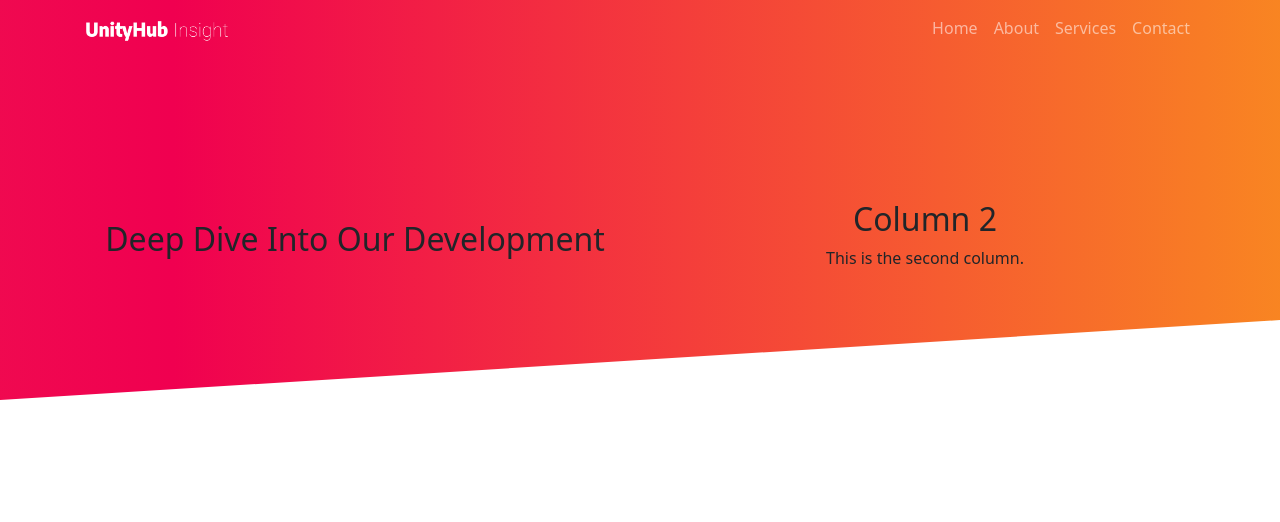
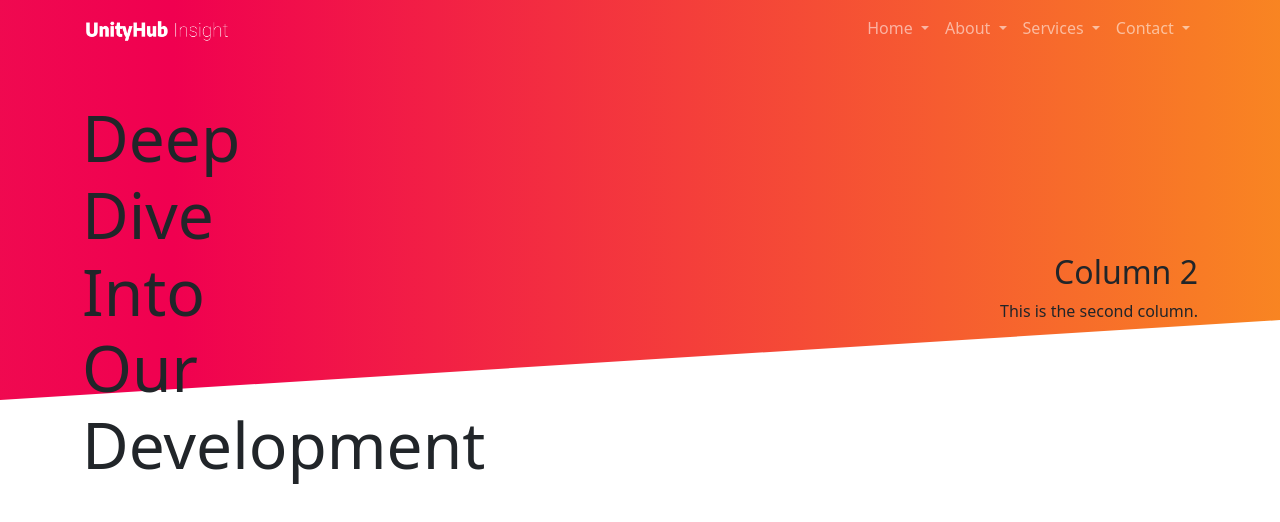
Before and after one commit to jeromejenkinsjr/web-design-frameworks, a plain HTML site: page index.html in a window 1280 px wide. Drawn offline with nearby package versions, Linux system fonts and the light colour scheme.

Commit message:
Testing font styles and starting SASS

```diff
--- a/index.html
+++ b/index.html
@@ -11,6 +11,13 @@
 			rel="stylesheet"
 		/>
 		<link rel="stylesheet" href="styles.css" />
+
+		<link rel="preconnect" href="https://fonts.googleapis.com" />
+		<link rel="preconnect" href="https://fonts.gstatic.com" crossorigin />
+		<link
+			href="https://fonts.googleapis.com/css2?family=Bebas+Neue&display=swap"
+			rel="stylesheet"
+		/>
 	</head>
 	<body>
 		<nav
@@ -37,43 +44,104 @@
 				>
 					<span class="navbar-toggler-icon"></span>
 				</button>
+
 				<div class="collapse navbar-collapse" id="navbarNav">
 					<ul class="navbar-nav ms-auto">
-						<li class="nav-item">
-							<a class="nav-link" href="#">Home</a>
+						<li class="nav-item dropdown">
+							<a
+								class="nav-link dropdown-toggle"
+								href="#"
+								id="homeDropdown"
+								role="button"
+								data-bs-toggle="dropdown"
+								aria-expanded="false"
+							>
+								Home
+							</a>
+							<ul class="dropdown-menu" aria-labelledby="homeDropdown">
+								<li><a class="dropdown-item" href="#">Home 1</a></li>
+								<li><a class="dropdown-item" href="#">Home 2</a></li>
+								<li><a class="dropdown-item" href="#">Home 3</a></li>
+							</ul>
 						</li>
-						<li class="nav-item">
-							<a class="nav-link" href="#">About</a>
+						<li class="nav-item dropdown">
+							<a
+								class="nav-link dropdown-toggle"
+								href="#"
+								id="aboutDropdown"
+								role="button"
+								data-bs-toggle="dropdown"
+								aria-expanded="false"
+							>
+								About
+							</a>
+							<ul class="dropdown-menu" aria-labelledby="aboutDropdown">
+								<li><a class="dropdown-item" href="#">About 1</a></li>
+								<li><a class="dropdown-item" href="#">About 2</a></li>
+								<li><a class="dropdown-item" href="#">About 3</a></li>
+							</ul>
 						</li>
-						<li class="nav-item">
-							<a class="nav-link" href="#">Services</a>
+						<li class="nav-item dropdown">
+							<a
+								class="nav-link dropdown-toggle"
+								href="#"
+								id="servicesDropdown"
+								role="button"
+								data-bs-toggle="dropdown"
+								aria-expanded="false"
+							>
+								Services
+							</a>
+							<ul class="dropdown-menu" aria-labelledby="servicesDropdown">
+								<li><a class="dropdown-item" href="#">Service 1</a></li>
+								<li><a class="dropdown-item" href="#">Service 2</a></li>
+								<li><a class="dropdown-item" href="#">Service 3</a></li>
+							</ul>
 						</li>
-						<li class="nav-item">
-							<a class="nav-link" href="#">Contact</a>
+						<li class="nav-item dropdown">
+							<a
+								class="nav-link dropdown-toggle"
+								href="#"
+								id="contactDropdown"
+								role="button"
+								data-bs-toggle="dropdown"
+								aria-expanded="false"
+							>
+								Contact
+							</a>
+							<ul class="dropdown-menu" aria-labelledby="contactDropdown">
+								<li><a class="dropdown-item" href="#">Contact 1</a></li>
+								<li><a class="dropdown-item" href="#">Contact 2</a></li>
+								<li><a class="dropdown-item" href="#">Contact 3</a></li>
+							</ul>
 						</li>
 					</ul>
 				</div>
 			</div>
 		</nav>
 
-		<div class="container-fluid-m-0">
-			<div class="irregular-shape">
-				<div class="headercontent">
-					<div class="container">
-						<div class="row align-items-center">
-							<div class="col-6 text-center">
-								<h2>Deep Dive Into Our Development</h2>
-							</div>
-							<div class="col-6 text-center">
-								<h2>Column 2</h2>
-								<p>This is the second column.</p>
-							</div>
+		<div class="container-fluid m-0 p-0">
+			<div class="irregular-shape"></div>
+			<div class="headercontent">
+				<div class="container">
+					<div class="row align-items-center justify-content-center">
+						<div class="col-6 text-start">
+							<h2 class="display-3 text-wrap">
+								<span class="d-block">Deep</span>
+								<span class="d-block">Dive</span>
+								<span class="d-block">Into</span>
+								<span class="d-block">Our</span>
+								<span class="d-block">Development</span>
+							</h2>
+						</div>
+						<div class="col-6 text-end">
+							<h2>Column 2</h2>
+							<p>This is the second column.</p>
 						</div>
 					</div>
 				</div>
 			</div>
 		</div>
-
 		<!-- Bootstrap JS (Optional) -->
 		<script src="https://cdn.jsdelivr.net/npm/bootstrap@5.3.0-alpha1/dist/js/bootstrap.bundle.min.js"></script>
 	</body>
--- /dev/null
+++ b/scss/styles.scss
@@ -0,0 +1,7 @@
+$custom-font: "Bebes Neue", sans-serif;
+
+.custom-display-3 {
+	font-family: $custom-font;
+	font-size: 3rem;
+	font-weight: 700;
+}
```
Also changed, not shown: styles.css.
